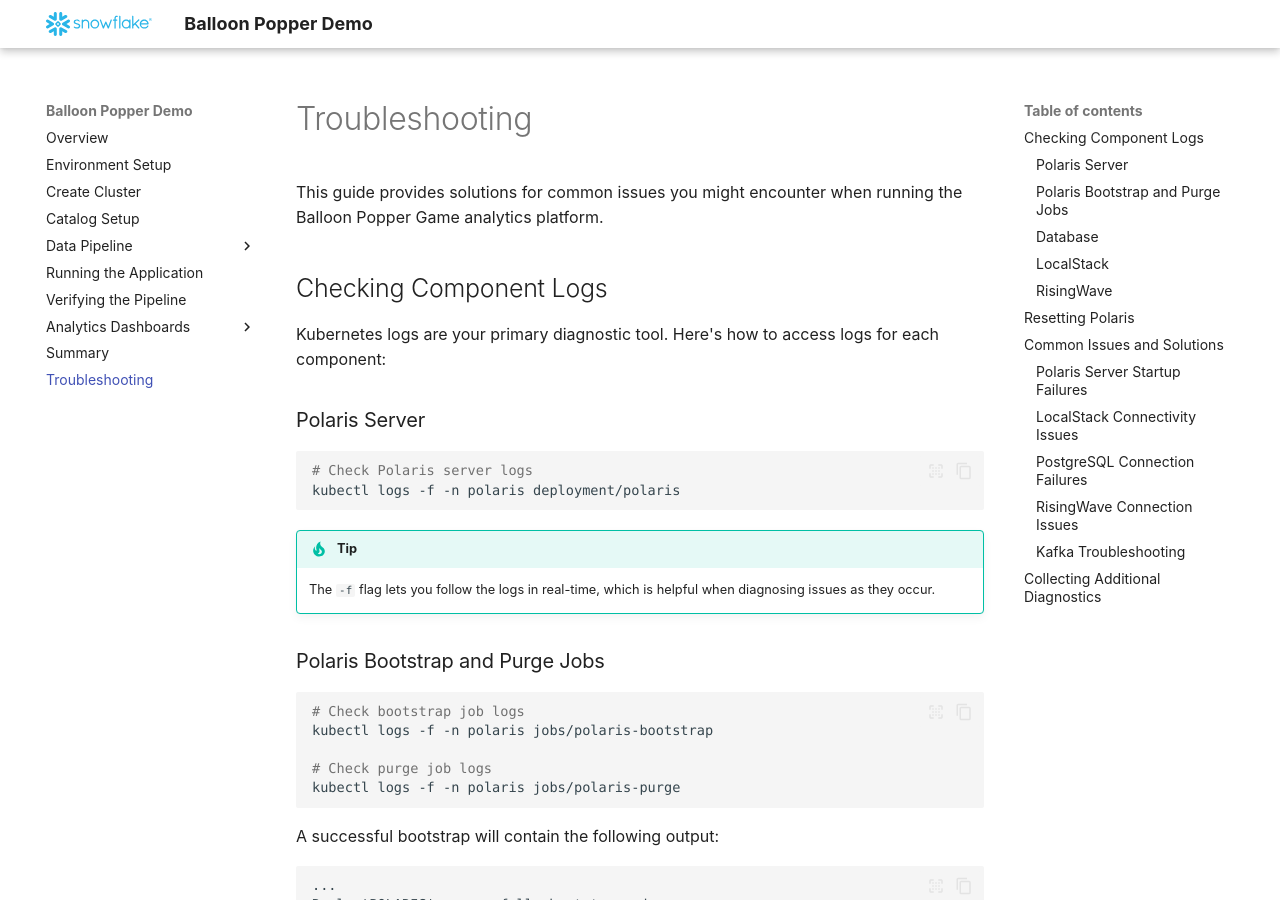
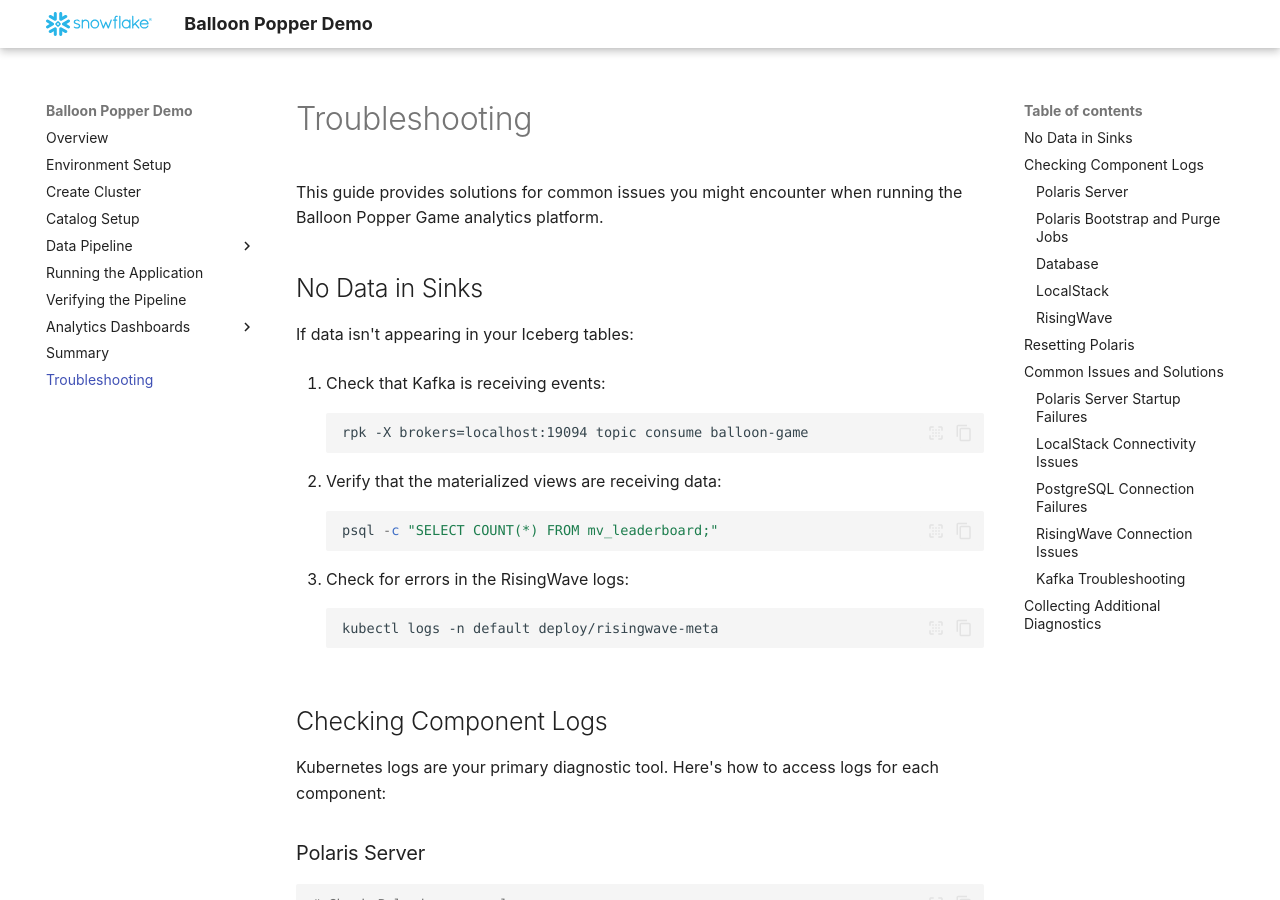
Before and after one commit to kameshsampath/balloon-popper-demo, an MkDocs documentation site: the page built from docs/troubleshooting.md, in a window 1280 px wide and 900 px high. Built offline with MkDocs 1.6.1 and Material for MkDocs 9.7.7, drawn with Linux system fonts in a browser that asks for light colours.

Commit message:
add sinks troubleshooting

````diff
--- a/docs/troubleshooting.md
+++ b/docs/troubleshooting.md
@@ -1,6 +1,25 @@
 # Troubleshooting
 
 This guide provides solutions for common issues you might encounter when running the Balloon Popper Game analytics platform.
+
+## No Data in Sinks
+
+If data isn't appearing in your Iceberg tables:
+
+1. Check that Kafka is receiving events:
+   ```
+   rpk -X brokers=localhost:19094 topic consume balloon-game
+   ```
+
+2. Verify that the materialized views are receiving data:
+   ```sql
+   psql -c "SELECT COUNT(*) FROM mv_leaderboard;"
+   ```
+
+3. Check for errors in the RisingWave logs:
+   ```
+   kubectl logs -n default deploy/risingwave-meta
+   ```
 
 ## Checking Component Logs
 
````
